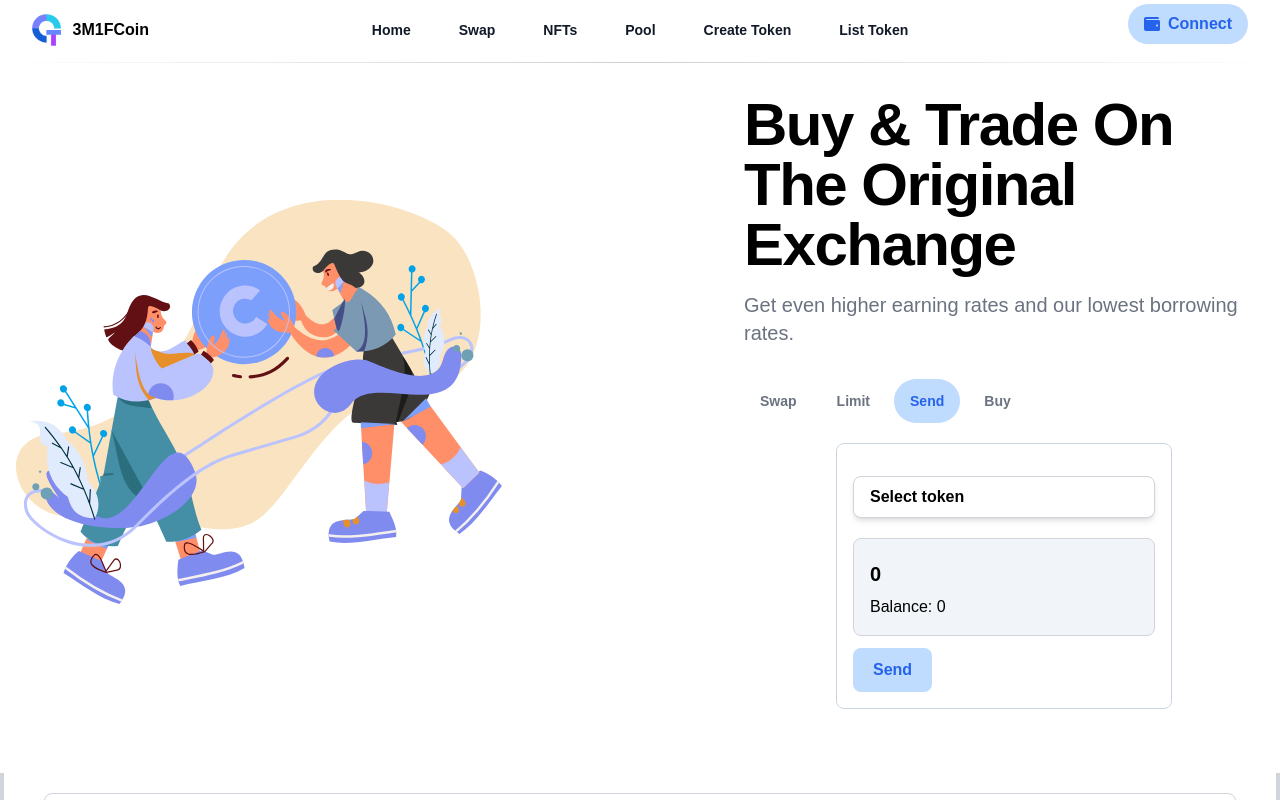
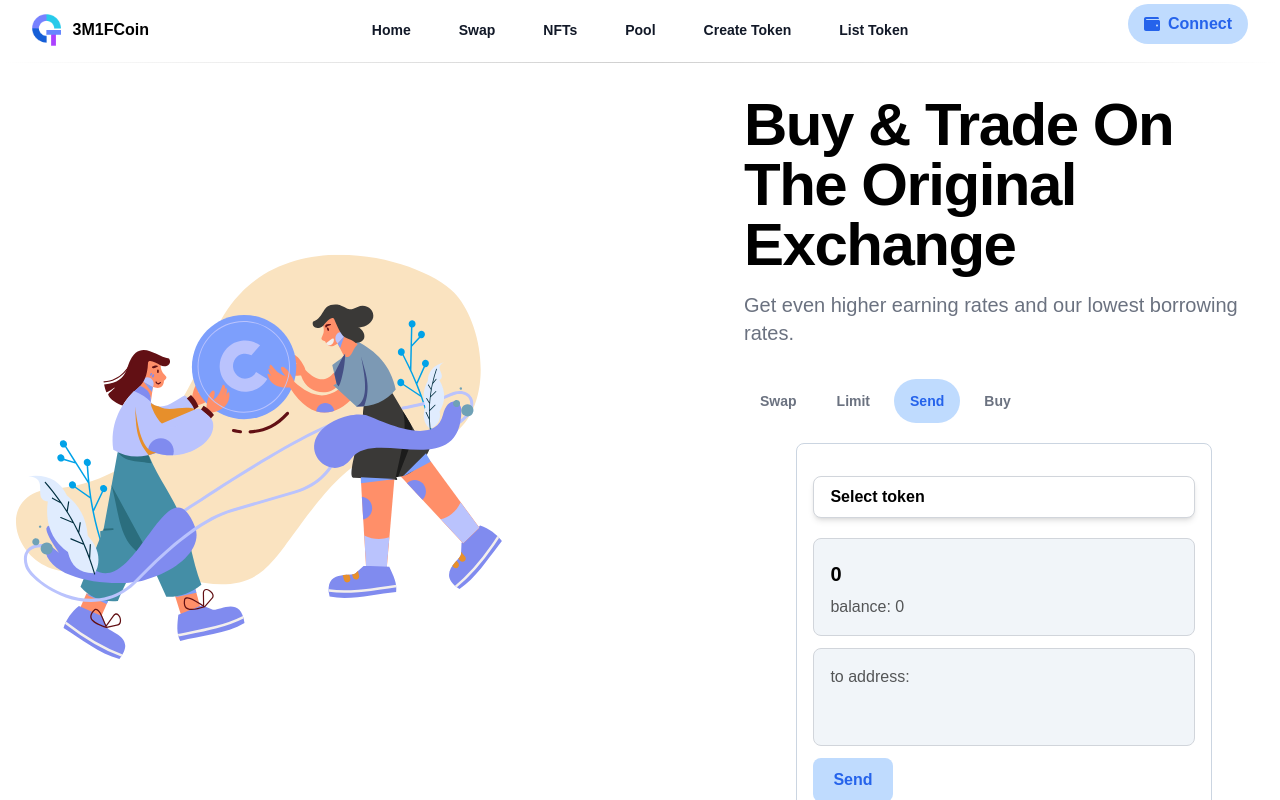
Before and after one commit to rinchan01/3m1f-bkfintech, a React (Create React App) app: page / in a window 1280 px wide. Both pictures are taken after a click on the link "Send". Shown: the part 725-1525 px from the top of the page. Built offline with nearby package versions, Linux system fonts and the light colour scheme.

Commit message:
fix: send section

```diff
--- a/src/components/swap-contents/SendContent.js
+++ b/src/components/swap-contents/SendContent.js
@@ -15,7 +15,9 @@ export default function BuyContent() {
     const [pair1Amount, setPair1Amount] = useState(0); // Default Amount
 
 
-    const [pair1Balance, setPair1Balance] = useState(0); // Default Amount
+    const [pair1Balance, setPair1Balance] = useState(0);
+
+    const [address, setAddress] = useState('') // Default Amount
 
     const pairs = [
         {
@@ -94,8 +96,16 @@ export default function BuyContent() {
                                     value={pair1Amount}
                                     onChange={(e) => setPair1Amount(Number(e.target.value))}
                                 />
-                                <p> Balance: {pair1Balance}</p>
+                                <label className='text-small opacity-65'>balance: {pair1Amount}</label>
 
+                            </div>
+                            <div className='bg-slate-100 w-full border border-solid border-gray-300 rounded-lg p-4 mb-3'>
+                                <label className='text-small opacity-65'>to address:</label>
+                                <input
+                                    className='w-full bg-slate-100 h-10 text-xl font-bold'
+                                    value={address}
+                                    onChange={(e) => setAddress(e.target.value)}
+                                />
                             </div>
 
                             <button className='bg-blue-200 hover:bg-blue-300 text-blue-600 font-bold rounded-lg px-5 py-2.5 text-center justify-center' >Send</button>
```
